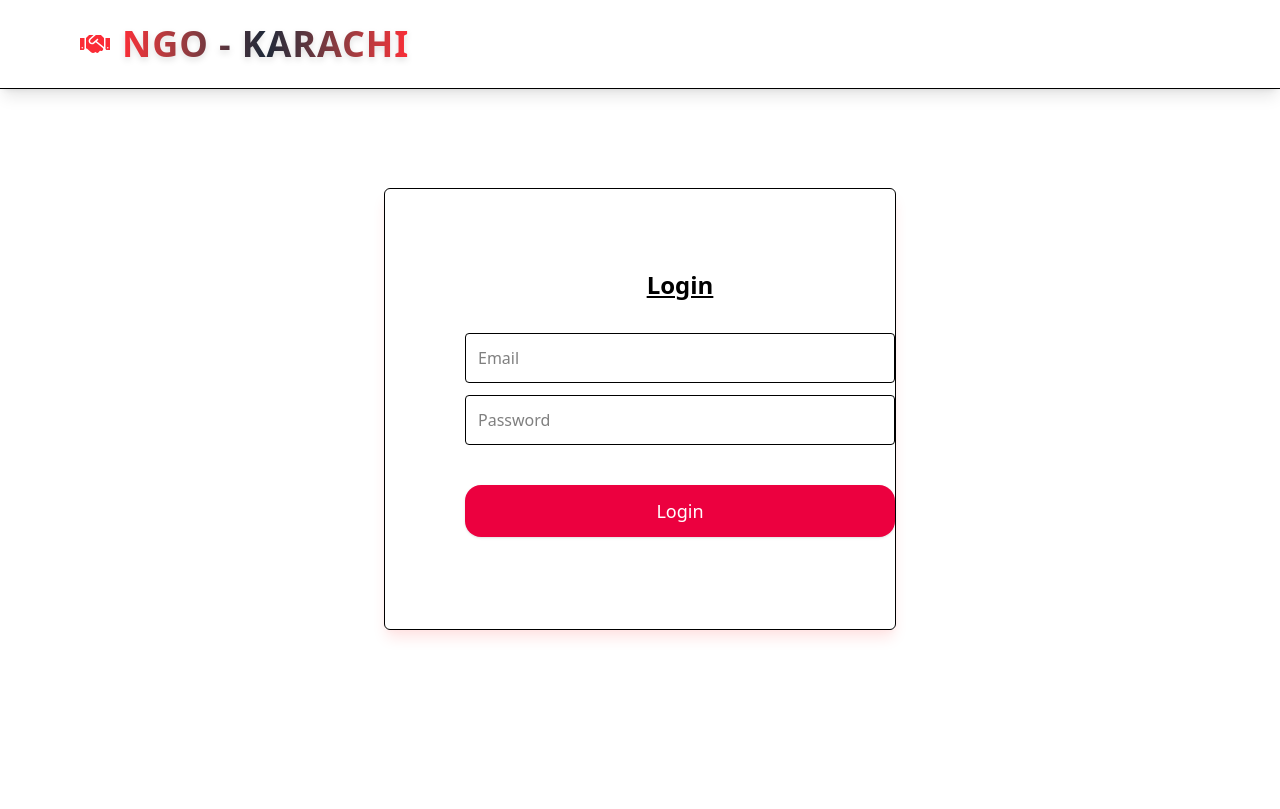
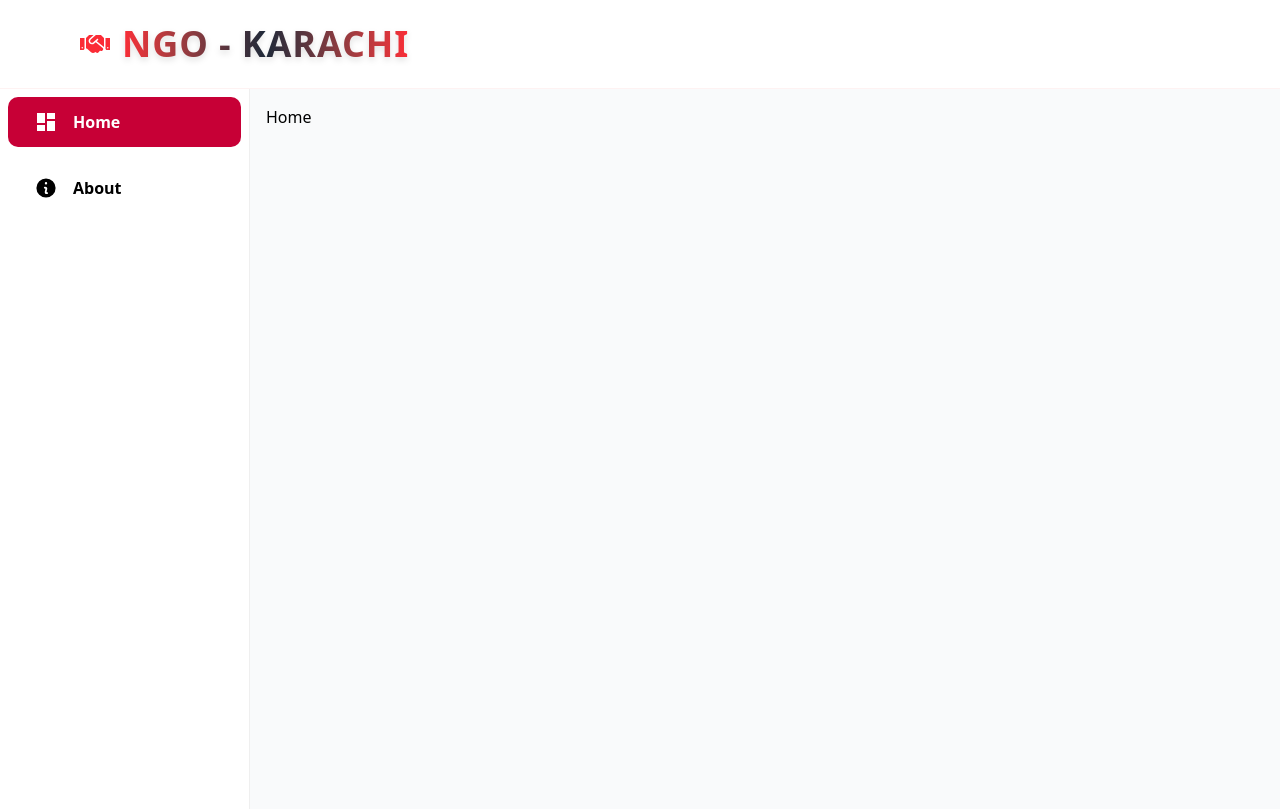
Before and after one commit to faizan-ali-official/hospital-system, a React (Vite) app in the folder frontend/: page / in a window 1280 px wide. Built offline with nearby package versions, Linux system fonts and the light colour scheme.

Commit message:
dashboard created

```diff
--- a/frontend/package.json
+++ b/frontend/package.json
@@ -16,6 +16,7 @@
     "react": "^19.1.0",
     "react-dom": "^19.1.0",
     "react-icons": "^5.5.0",
+    "react-pro-sidebar": "^1.1.0",
     "react-router-dom": "^7.6.3",
     "react-toastify": "^11.0.5",
     "tailwindcss": "^4.1.11",
--- a/frontend/src/App.jsx
+++ b/frontend/src/App.jsx
@@ -1,10 +1,31 @@
+// App.js
+import React from "react";
+import { BrowserRouter as Router, Routes, Route } from "react-router-dom";
+import RootLayout from "./components/layouts/RootLayout";
+import { Home, About, Login } from "./pages";
+import { FaHandshake } from "react-icons/fa";
 import "./App.css";
-import Login from "./pages/login";
-
 function App() {
   return (
     <>
-      <Login />
+      <div className="bg-white border-b border-red-50 shadow-lg shadow-red-200">
+        <div className="max-w-[1200px] mx-auto px-4 sm:px-6 lg:px-10 py-6 flex items-center gap-3">
+          <FaHandshake className="text-red-500 text-3xl" />
+          <h1 className="text-4xl font-extrabold bg-gradient-to-r from-red-500 via-gray-800 to-red-500 text-transparent bg-clip-text drop-shadow-md tracking-wide uppercase">
+            NGO - Karachi
+          </h1>
+        </div>
+      </div>
+      <Router>
+        <Routes>
+          <Route element={<RootLayout />}>
+            <Route path="/" element={<Home />} />
+            <Route path="/about" element={<About />} />
+          </Route>
+
+          <Route path="/login" element={<Login />} />
+        </Routes>
+      </Router>
     </>
   );
 }
--- /dev/null
+++ b/frontend/src/components/layouts/RootLayout.jsx
@@ -0,0 +1,49 @@
+import React from "react";
+import { Sidebar, Menu, MenuItem } from "react-pro-sidebar";
+import { MdDashboard } from "react-icons/md";
+import { HiMiniInformationCircle } from "react-icons/hi2";
+import { Link, Outlet, useLocation } from "react-router-dom";
+
+const RootLayout = () => {
+  const isToggle = true;
+  const location = useLocation();
+
+  const CustomMenu = ({ link, text, Icon }) => (
+    <MenuItem
+      icon={<Icon className="text-2xl" />}
+      style={{
+        backgroundColor: location.pathname === link ? "#C70036" : "#fff",
+        borderRadius: location.pathname === link ? "10px" : 0
+      }}
+      className={`font-bold p-2 ${
+        location.pathname === link ? "text-white" : "text-black"
+      }`}
+      component={<Link to={link} />}
+    >
+      {text}
+    </MenuItem>
+  );
+
+  return (
+    <div className="flex min-h-[90vh]">
+      <div className="w-[250px]">
+        <Sidebar breakPoint="lg" toggled={isToggle} onBackdropClick={null}>
+          <Menu className="!bg-white !min-h-[90vh]">
+            <CustomMenu link="/" text="Home" Icon={MdDashboard} />
+            <CustomMenu
+              link="/about"
+              text="About"
+              Icon={HiMiniInformationCircle}
+            />
+          </Menu>
+        </Sidebar>
+      </div>
+
+      <main className="flex-1 p-4 bg-gray-50">
+        <Outlet />
+      </main>
+    </div>
+  );
+};
+
+export default RootLayout;
--- /dev/null
+++ b/frontend/src/pages/about.jsx
@@ -0,0 +1,7 @@
+import React from "react";
+
+function About() {
+  return <div>About</div>;
+}
+
+export default About;
--- /dev/null
+++ b/frontend/src/pages/home.jsx
@@ -0,0 +1,7 @@
+import React from "react";
+
+function Home() {
+  return <div>Home</div>;
+}
+
+export default Home;
--- /dev/null
+++ b/frontend/src/pages/index.js
@@ -0,0 +1,5 @@
+import Home from "./home";
+import About from "./about";
+import Login from "./Login";
+
+export { Home, About, Login };
--- a/frontend/src/pages/login.jsx
+++ b/frontend/src/pages/login.jsx
@@ -28,16 +28,8 @@ function Login() {
 
   return (
     <>
-      <div className="bg-white border-b shadow-lg">
-        <div className="max-w-[1200px] mx-auto px-4 sm:px-6 lg:px-10 py-6 flex items-center gap-3">
-          <FaHandshake className="text-red-500 text-3xl" />
-          <h1 className="text-4xl font-extrabold bg-gradient-to-r from-red-500 via-gray-800 to-red-500 text-transparent bg-clip-text drop-shadow-md tracking-wide uppercase">
-            NGO - Karachi
-          </h1>
-        </div>
-      </div>
       <div className="min-h-[80vh] flex items-center justify-center">
-        <div className="w-full xl:w-[40%] mx-10 xl:mx-0 py-10 flex items-start border rounded-md shadow-lg shadow-red-100">
+        <div className="w-full xl:w-[40%] mx-10 xl:mx-0 py-10 flex items-start border rounded-md shadow-lg border-red-100  shadow-red-100">
           <Formik
             initialValues={initialValues}
             validationSchema={validationSchema}
```
Also changed, not shown: 2 other files (tests, documents, lock files or other folders).
